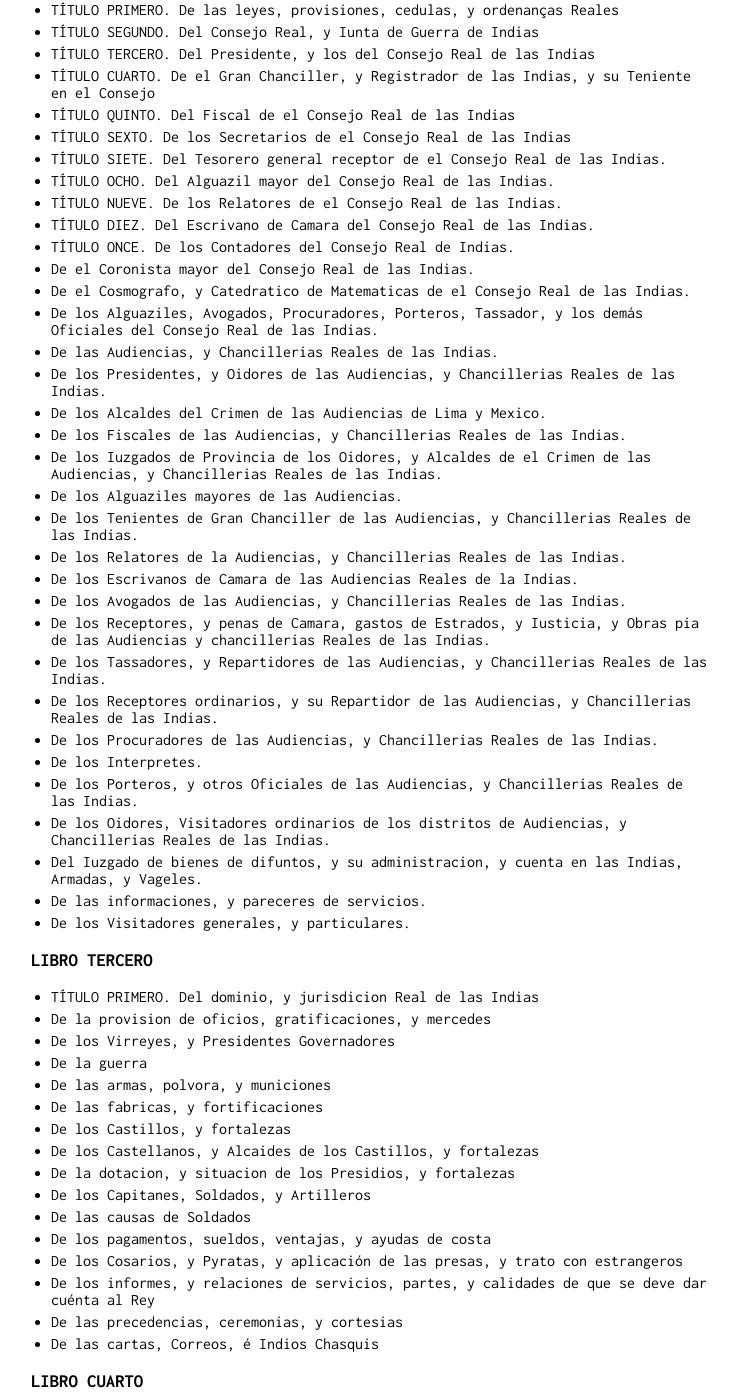
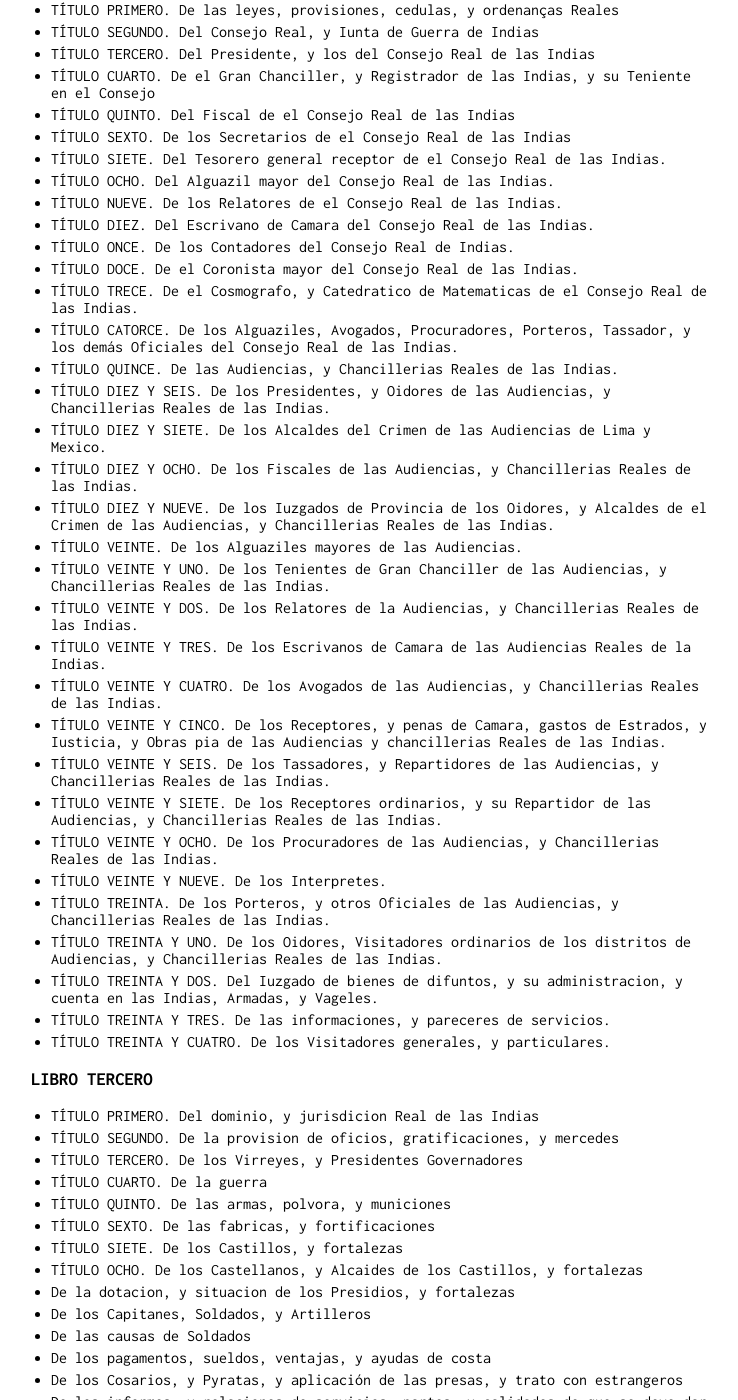
Before and after one commit to actio1680/actio1680.github.io, a Jekyll site: the page built from recopilacion1680.md, in a window 1280 px wide and 1400 px high, scrolled down 935 px. Shown: the whole window, without its empty margins (259-997 px from the left). Built offline with Jekyll 4.4.1, drawn with Linux system fonts in a browser that asks for light colours; our own code applies the rules of GitHub Pages for plain Markdown files.

Commit message:
Update recopilacion1680.md

```diff
--- a/recopilacion1680.md
+++ b/recopilacion1680.md
@@ -41,39 +41,39 @@ La Recopilación[^1]
 - TÍTULO NUEVE. De los Relatores de el Consejo Real de las Indias.
 - TÍTULO DIEZ. Del Escrivano de Camara del Consejo Real de las Indias.
 - TÍTULO ONCE. De los Contadores del Consejo Real de Indias.
-- De el Coronista mayor del Consejo Real de las Indias.
-- De el Cosmografo, y Catedratico de Matematicas de el Consejo Real de las Indias.
-- De los Alguaziles, Avogados, Procuradores, Porteros, Tassador, y los demás Oficiales del Consejo Real de las Indias.
-- De las Audiencias, y Chancillerias Reales de las Indias.
-- De los Presidentes, y Oidores de las Audiencias, y Chancillerias Reales de las Indias.
-- De los Alcaldes del Crimen de las Audiencias de Lima y Mexico.
-- De los Fiscales de las Audiencias, y Chancillerias Reales de las Indias.
-- De los Iuzgados de Provincia de los Oidores, y Alcaldes de el Crimen de las Audiencias, y Chancillerias Reales de las Indias.
-- De los Alguaziles mayores de las Audiencias.
-- De los Tenientes de Gran Chanciller de las Audiencias, y Chancillerias Reales de las Indias.
-- De los Relatores de la Audiencias, y Chancillerias Reales de las Indias.
-- De los Escrivanos de Camara de las Audiencias Reales de la Indias.
-- De los Avogados de las Audiencias, y Chancillerias Reales de las Indias.
-- De los Receptores, y penas de Camara, gastos de Estrados, y Iusticia, y Obras pia de las Audiencias y chancillerias Reales de las Indias.
-- De los Tassadores, y Repartidores de las Audiencias, y Chancillerias Reales de las Indias.
-- De los Receptores ordinarios, y su Repartidor de las Audiencias, y Chancillerias Reales de las Indias.
-- De los Procuradores de las Audiencias, y Chancillerias Reales de las Indias.
-- De los Interpretes.
-- De los Porteros, y otros Oficiales de las Audiencias, y Chancillerias Reales de las Indias.
-- De los Oidores, Visitadores ordinarios de los distritos de Audiencias, y Chancillerias Reales de las Indias.
-- Del Iuzgado de bienes de difuntos, y su administracion, y cuenta en las Indias, Armadas, y Vageles.
-- De las informaciones, y pareceres de servicios.
-- De los Visitadores generales, y particulares.
+- TÍTULO DOCE. De el Coronista mayor del Consejo Real de las Indias.
+- TÍTULO TRECE. De el Cosmografo, y Catedratico de Matematicas de el Consejo Real de las Indias.
+- TÍTULO CATORCE. De los Alguaziles, Avogados, Procuradores, Porteros, Tassador, y los demás Oficiales del Consejo Real de las Indias.
+- TÍTULO QUINCE. De las Audiencias, y Chancillerias Reales de las Indias.
+- TÍTULO DIEZ Y SEIS. De los Presidentes, y Oidores de las Audiencias, y Chancillerias Reales de las Indias.
+- TÍTULO DIEZ Y SIETE. De los Alcaldes del Crimen de las Audiencias de Lima y Mexico.
+- TÍTULO DIEZ Y OCHO. De los Fiscales de las Audiencias, y Chancillerias Reales de las Indias.
+- TÍTULO DIEZ Y NUEVE. De los Iuzgados de Provincia de los Oidores, y Alcaldes de el Crimen de las Audiencias, y Chancillerias Reales de las Indias.
+- TÍTULO VEINTE. De los Alguaziles mayores de las Audiencias.
+- TÍTULO VEINTE Y UNO. De los Tenientes de Gran Chanciller de las Audiencias, y Chancillerias Reales de las Indias.
+- TÍTULO VEINTE Y DOS. De los Relatores de la Audiencias, y Chancillerias Reales de las Indias.
+- TÍTULO VEINTE Y TRES. De los Escrivanos de Camara de las Audiencias Reales de la Indias.
+- TÍTULO VEINTE Y CUATRO. De los Avogados de las Audiencias, y Chancillerias Reales de las Indias.
+- TÍTULO VEINTE Y CINCO. De los Receptores, y penas de Camara, gastos de Estrados, y Iusticia, y Obras pia de las Audiencias y chancillerias Reales de las Indias.
+- TÍTULO VEINTE Y SEIS. De los Tassadores, y Repartidores de las Audiencias, y Chancillerias Reales de las Indias.
+- TÍTULO VEINTE Y SIETE. De los Receptores ordinarios, y su Repartidor de las Audiencias, y Chancillerias Reales de las Indias.
+- TÍTULO VEINTE Y OCHO. De los Procuradores de las Audiencias, y Chancillerias Reales de las Indias.
+- TÍTULO VEINTE Y NUEVE. De los Interpretes.
+- TÍTULO TREINTA. De los Porteros, y otros Oficiales de las Audiencias, y Chancillerias Reales de las Indias.
+- TÍTULO TREINTA Y UNO. De los Oidores, Visitadores ordinarios de los distritos de Audiencias, y Chancillerias Reales de las Indias.
+- TÍTULO TREINTA Y DOS. Del Iuzgado de bienes de difuntos, y su administracion, y cuenta en las Indias, Armadas, y Vageles.
+- TÍTULO TREINTA Y TRES. De las informaciones, y pareceres de servicios.
+- TÍTULO TREINTA Y CUATRO. De los Visitadores generales, y particulares.
 
 ### LIBRO TERCERO
 - TÍTULO PRIMERO. Del dominio, y jurisdicion Real de las Indias
-- De la provision de oficios, gratificaciones, y mercedes
-- De los Virreyes, y Presidentes Governadores
-- De la guerra
-- De las armas, polvora, y municiones
-- De las fabricas, y fortificaciones
-- De los Castillos, y fortalezas
-- De los Castellanos, y Alcaides de los Castillos, y fortalezas
+- TÍTULO SEGUNDO. De la provision de oficios, gratificaciones, y mercedes
+- TÍTULO TERCERO. De los Virreyes, y Presidentes Governadores
+- TÍTULO CUARTO. De la guerra
+- TÍTULO QUINTO. De las armas, polvora, y municiones
+- TÍTULO SEXTO. De las fabricas, y fortificaciones
+- TÍTULO SIETE. De los Castillos, y fortalezas
+- TÍTULO OCHO. De los Castellanos, y Alcaides de los Castillos, y fortalezas
 - De la dotacion, y situacion de los Presidios, y fortalezas
 - De los Capitanes, Soldados, y Artilleros
 - De las causas de Soldados
```
